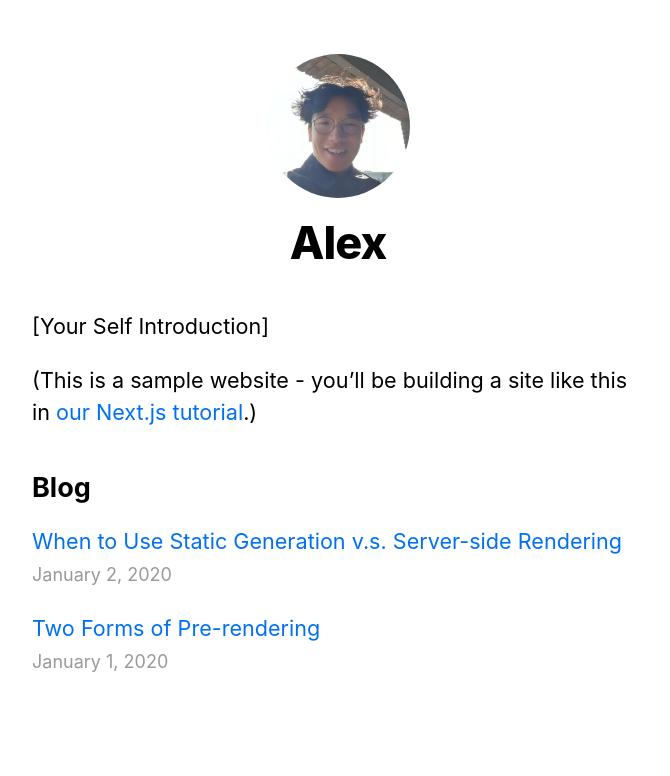
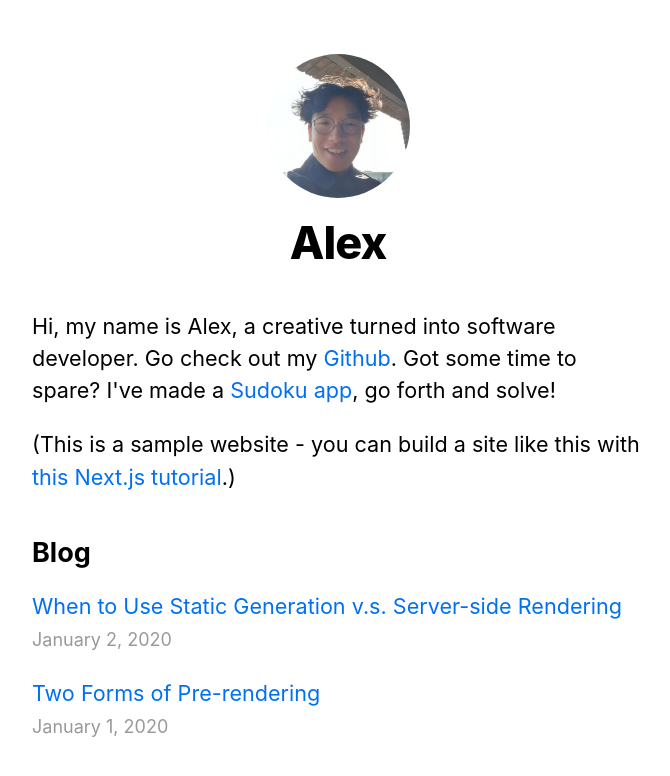
Before and after one commit to team-cake/next-tutorial, a Next.js app: page / in a window 1280 px wide. Shown: the top 776 px of the page, without its empty margins (302-972 px from the left). Built offline with nearby package versions, Linux system fonts and the light colour scheme.

Commit message:
Adjust content in introduction in index.tsx

```diff
--- a/pages/index.tsx
+++ b/pages/index.tsx
@@ -30,10 +30,16 @@ export default function Home({
 				<title>{siteTitle}</title>
 			</Head>
 			<section className={utilStyles.headingMd}>
-				<p>[Your Self Introduction]</p>
 				<p>
-					(This is a sample website - you’ll be building a site like this in{' '}
-					<a href='https://nextjs.org/learn'>our Next.js tutorial</a>.)
+					Hi, my name is Alex, a creative turned into software developer. Go check
+					out my <a href='https://www.github.com/team-cake'>Github</a>. Got some time
+					to spare? I've made a{' '}
+					<a href='https://team-cake.github.io/sudoku/'>Sudoku app</a>, go forth and
+					solve!
+				</p>
+				<p>
+					(This is a sample website - you can build a site like this with{' '}
+					<a href='https://nextjs.org/learn'>this Next.js tutorial</a>.)
 				</p>
 			</section>
 			<section className={`${utilStyles.headingMd} ${utilStyles.padding1px}`}>
```
